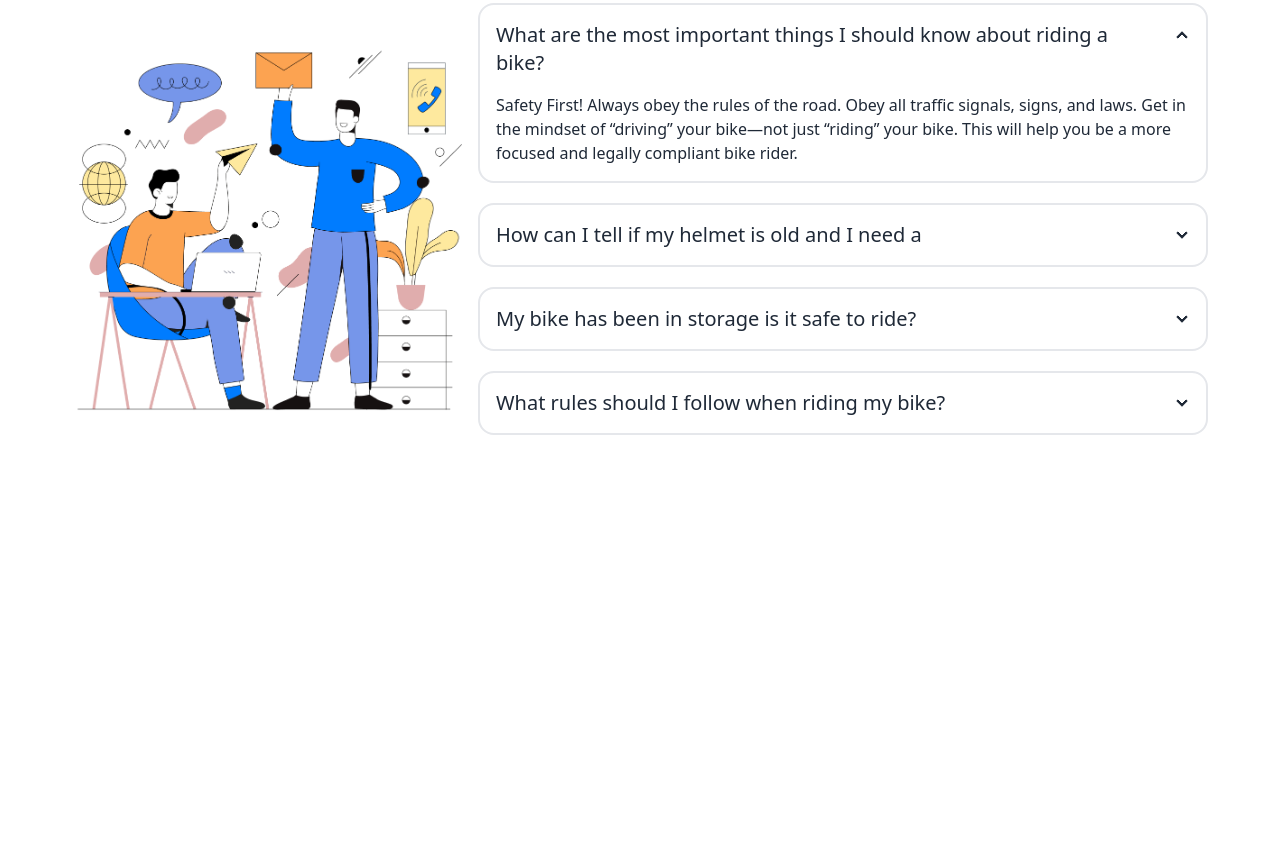
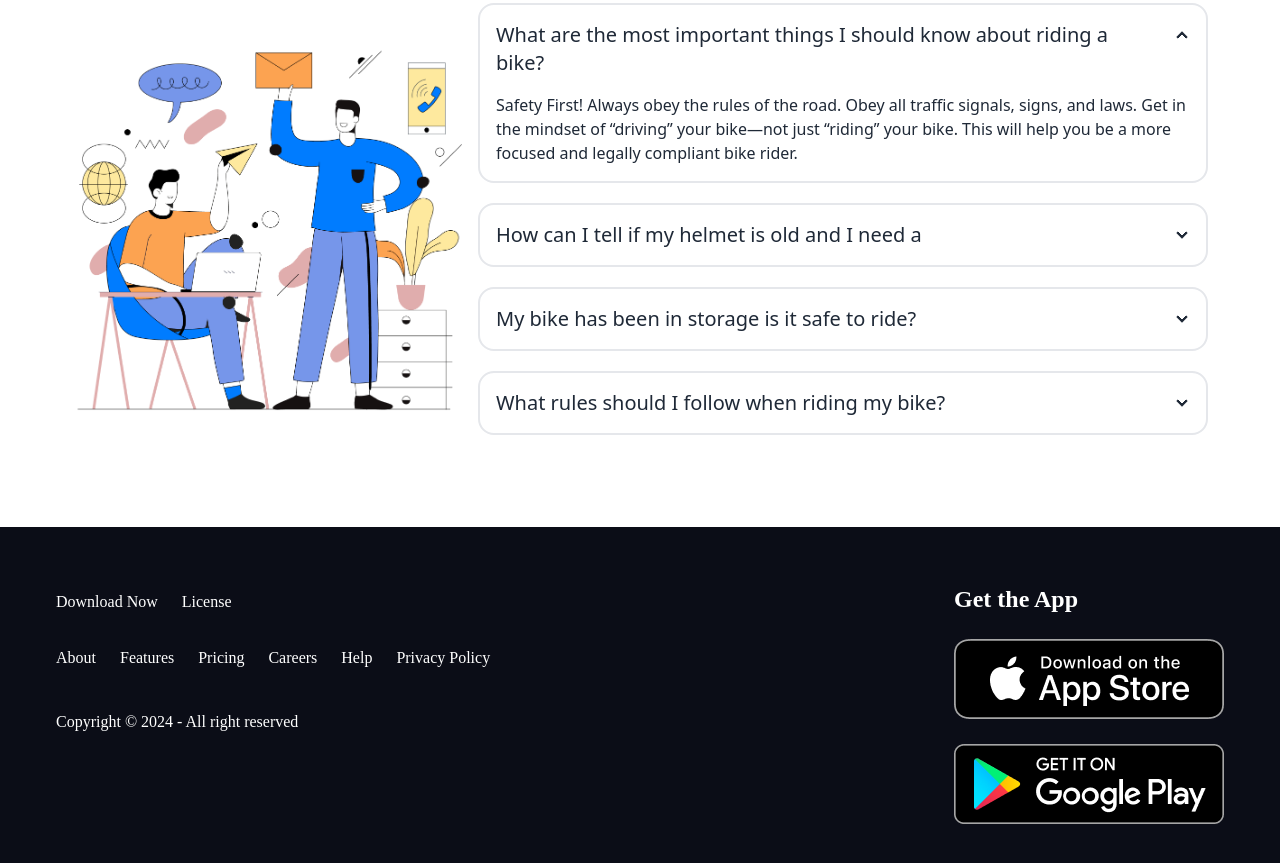
Before and after one commit to shorot-chicham/responsive-biker-zone-width-daisyui, a plain HTML site: page index.html in a window 1280 px wide. Shown: the part 2167-3030 px from the top of the page. Before the commit the page ends 2694 px from the top, so only its background shows below. Drawn offline with nearby package versions, Linux system fonts and the light colour scheme.

Commit message:
added footer container in the page

```diff
--- a/index.html
+++ b/index.html
@@ -211,7 +211,8 @@
             </div>
             <div class="hero">
                 <div class="hero-content flex-col lg:flex-row">
-                    <img class="w-full lg:w-[390px]" src="images/others/faq2.png" class="max-w-sm rounded-lg shadow-2xl" />
+                    <img class="w-full lg:w-[390px]" src="images/others/faq2.png"
+                        class="max-w-sm rounded-lg shadow-2xl" />
                     <div>
                         <div class="collapse collapse-arrow mb-5 border-2">
                             <input type="radio" name="my-accordion-2" checked="checked" />
@@ -220,7 +221,9 @@
                                 know about riding a bike?
                             </div>
                             <div class="collapse-content">
-                                <p>Safety First! Always obey the rules of the road. Obey all traffic signals, signs, and laws. Get in the mindset of “driving” your bike—not just “riding” your bike. This will help you be a more focused and legally compliant bike rider. </p>
+                                <p>Safety First! Always obey the rules of the road. Obey all traffic signals, signs, and
+                                    laws. Get in the mindset of “driving” your bike—not just “riding” your bike. This
+                                    will help you be a more focused and legally compliant bike rider. </p>
                             </div>
                         </div>
                         <div class="collapse collapse-arrow mb-5 border-2">
@@ -229,7 +232,9 @@
                                 How can I tell if my helmet is old and I need a
                             </div>
                             <div class="collapse-content">
-                                <p>Safety First! Always obey the rules of the road. Obey all traffic signals, signs, and laws. Get in the mindset of “driving” your bike—not just “riding” your bike. This will help you be a more focused and legally compliant bike rider. </p>
+                                <p>Safety First! Always obey the rules of the road. Obey all traffic signals, signs, and
+                                    laws. Get in the mindset of “driving” your bike—not just “riding” your bike. This
+                                    will help you be a more focused and legally compliant bike rider. </p>
                             </div>
                         </div>
                         <div class="collapse collapse-arrow mb-5 border-2">
@@ -238,7 +243,9 @@
                                 My bike has been in storage is it safe to ride?
                             </div>
                             <div class="collapse-content">
-                                <p>Safety First! Always obey the rules of the road. Obey all traffic signals, signs, and laws. Get in the mindset of “driving” your bike—not just “riding” your bike. This will help you be a more focused and legally compliant bike rider. </p>
+                                <p>Safety First! Always obey the rules of the road. Obey all traffic signals, signs, and
+                                    laws. Get in the mindset of “driving” your bike—not just “riding” your bike. This
+                                    will help you be a more focused and legally compliant bike rider. </p>
                             </div>
                         </div>
                         <div class="collapse collapse-arrow mb-5 border-2">
@@ -247,7 +254,9 @@
                                 What rules should I follow when riding my bike?
                             </div>
                             <div class="collapse-content">
-                                <p>Safety First! Always obey the rules of the road. Obey all traffic signals, signs, and laws. Get in the mindset of “driving” your bike—not just “riding” your bike. This will help you be a more focused and legally compliant bike rider. </p>
+                                <p>Safety First! Always obey the rules of the road. Obey all traffic signals, signs, and
+                                    laws. Get in the mindset of “driving” your bike—not just “riding” your bike. This
+                                    will help you be a more focused and legally compliant bike rider. </p>
                             </div>
                         </div>
                     </div>
@@ -255,8 +264,32 @@
             </div>
         </div>
     </main>
-    <footer class="font-[fontManrope]">
-
+    <footer class="font-[fontManrope] lg:py-14 py-4 px-4 lg:px-14 bg-[#0B0D17]">
+        <!-- footer section start  -->
+        <footer class="flex flex-col lg:flex-row justify-between items-baseline text-white">
+            <div>
+                <div class="flex flex-row gap-6 justify-start items-center mb-8">
+                    <a href="">Download Now</a>
+                    <a href="">License</a>
+                </div>
+                <div class="flex flex-wrap gap-6 justify-start items-center mb-10">
+                    <a href="">About</a>
+                    <a href="">Features</a>
+                    <a href="">Pricing</a>
+                    <a href="">Careers</a>
+                    <a href="">Help</a>
+                    <a href="">Privacy Policy</a>
+                </div>
+                <p>Copyright © 2024 - All right reserved</p>
+            </div>
+            <div class="">
+                <h1 class="text-white font-bold text-2xl mb-6">Get the App</h1>
+                <div class="">
+                    <a><img class="mb-6" src="images/others/ios.png" alt=""></a>
+                    <a><img src="images/others/android.png" alt=""></a>
+                </div>
+            </div>
+        </footer>
     </footer>
 </body>
 
```
